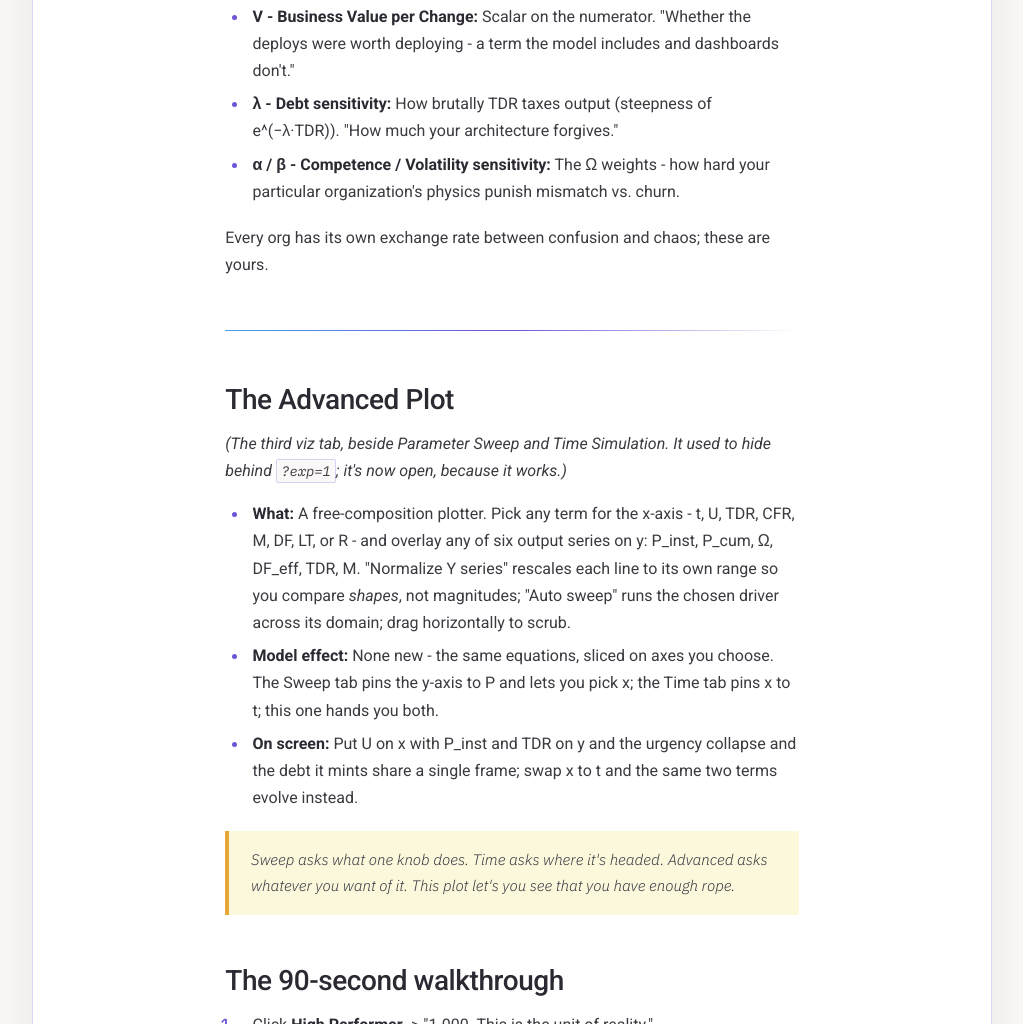
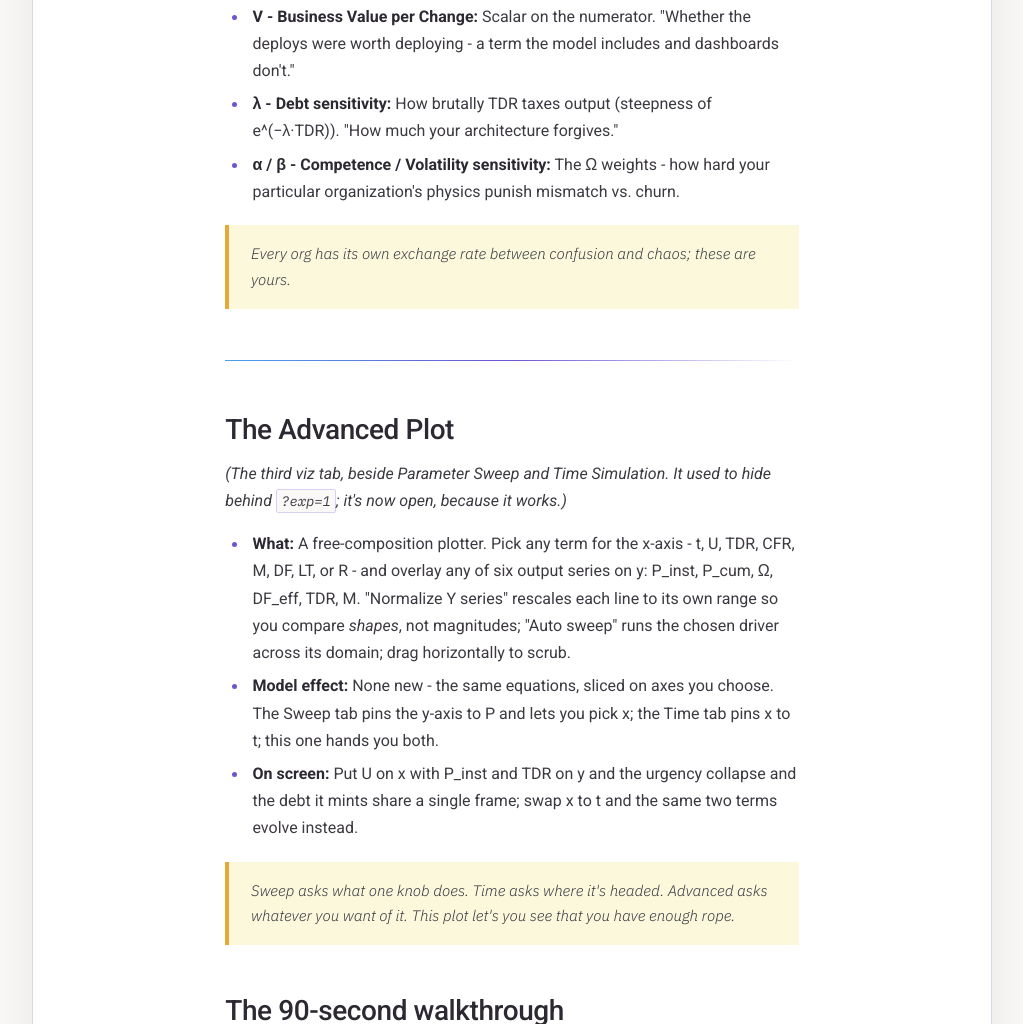
Before and after one commit to scottvr/GUM_of_Devops, a website: page DORA/GUT/field-guide.html in a window 1280 px wide. Shown: the part 8689-9713 px from the top of the page, without its empty margins (128-1151 px from the left). Drawn offline with Linux system fonts and the light colour scheme; a web font is replaced by a local one.

Commit message:
put the constants blurb in blockquote just for balance

```diff
--- a/DORA/GUT/field-guide.html
+++ b/DORA/GUT/field-guide.html
@@ -368,7 +368,9 @@ e^(−λ·TDR)). &quot;How much your architecture forgives.&quot;</li>
 <li dir="auto"><strong>α / β - Competence / Volatility sensitivity:</strong> The Ω weights - how hard
 your particular organization's physics punish mismatch vs. churn.</li>
 </ul>
+<blockquote dir="auto">
 <p dir="auto">Every org has its own exchange rate between confusion and chaos; these are yours.</p>
+</blockquote>
 <hr dir="auto">
 <h2 dir="auto" id="the-advanced-plot">The Advanced Plot</h2>
 <p dir="auto"><em>(The third viz tab, beside Parameter Sweep and Time Simulation. It used to
```
